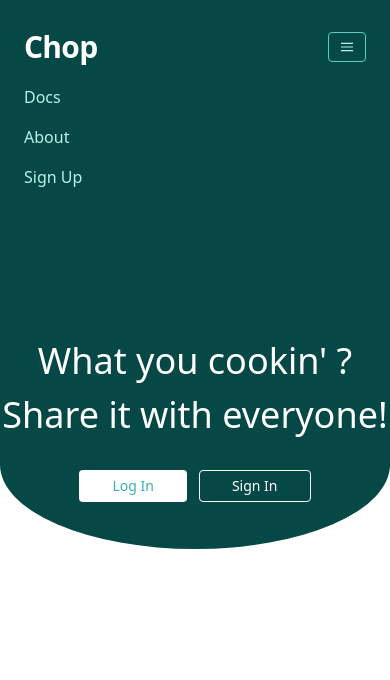
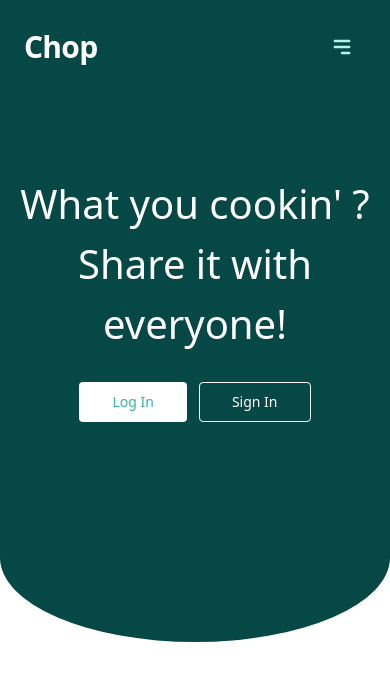
Before and after one commit to MichaelGee/chop, a React (Create React App) app: page / in a window 390 px wide. Shown: the top 680 px of the page. Built offline with nearby package versions, Linux system fonts and the light colour scheme.

Commit message:
fix the dropdown

```diff
--- a/src/App.css
+++ b/src/App.css
@@ -1,17 +1,16 @@
-.banner {
-  background-color: transparent !important;
+.navbar {
+  background-color: #054846 !important;
 }
 
 .curved-banner {
   position: relative;
-  z-index: 10;
   background: #054846;
   height: 65vh;
   border-bottom-left-radius: 65% 20%;
   border-bottom-right-radius: 65% 20%;
 }
 
-.banner-text {
+.curved-banner .banner {
   min-height: 50vh;
   display: -webkit-box;
   display: -ms-flexbox;
@@ -28,4 +27,14 @@
           justify-content: center;
   color: white;
 }
+
+.curved-banner .banner .banner-text {
+  font-size: 3.7em;
+}
+
+@media screen and (max-width: 800px) {
+  .curved-banner .banner .banner-text {
+    font-size: 2.5em;
+  }
+}
 /*# sourceMappingURL=App.css.map */
--- a/src/App.scss
+++ b/src/App.scss
@@ -1,23 +1,35 @@
 
 // Navigation bar and banner
-.banner{
-    background-color: transparent !important;
+.navbar{
+    background-color:  #054846 !important;
 
   }
   .curved-banner{
    position:relative;
-   z-index: 10;
    background: #054846;
    height: 65vh;
    border-bottom-left-radius: 65% 20%;
    border-bottom-right-radius: 65% 20%;
-  }
-
-.banner-text {
+   .banner {
     min-height: 50vh;
     display: flex;
     flex-direction: column;
     align-items: center;
     justify-content: center;
     color: white;
+    .banner-text{
+        font-size: 3.7em;
+    }
   }
+  }
+
+
+  @media screen and (max-width:800px){
+      .curved-banner{
+          .banner{
+              .banner-text{
+                  font-size: 2.5em;
+              }
+          }
+      }
+  }
--- a/src/components/Navbar/navbar.js
+++ b/src/components/Navbar/navbar.js
@@ -2,27 +2,34 @@ import React from "react";
 
 const Navbar = () => {
   /* const [open, setOpen] = React.useEffect(false); */
+  const [isExpanded, setIsExpanded] = React.useState(false);
 
   return (
     <div>
-      <div className='curved-banner'>
-        <nav className='banner flex items-center justify-between flex-wrap bg-teal-500 p-6'>
+      <nav className='navbar flex items-center justify-between flex-wrap bg-teal-500 p-6'>
         <div className='flex items-center flex-shrink-0 text-white mr-6'>
           <span className='font-semibold text-3xl tracking-tight'>Chop</span>
         </div>
         <div className='block lg:hidden'>
-            <button className='flex items-center px-3 py-2 border rounded text-teal-200 border-teal-400 hover:text-white hover:border-white'>
-              <svg
-                className='fill-current h-3 w-3'
-                viewBox='0 0 20 20'
-                xmlns='http://www.w3.org/2000/svg'
+          <button
+            onClick={() => setIsExpanded(!isExpanded)}
+            className='flex items-center px-3 py-2 text-teal-200 border-teal-400 hover:text-white hover:border-white'
           >
-                <title>Menu</title>
-                <path d='M0 3h20v2H0V3zm0 6h20v2H0V9zm0 6h20v2H0v-2z' />
+            <svg fill='currentColor' viewBox='0 0 20 20' class='w-6 h-6'>
+              <path
+                x-show='!open'
+                fill-rule='evenodd'
+                d='M3 5a1 1 0 011-1h12a1 1 0 110 2H4a1 1 0 01-1-1zM3 10a1 1 0 011-1h12a1 1 0 110 2H4a1 1 0 01-1-1zM9 15a1 1 0 011-1h6a1 1 0 110 2h-6a1 1 0 01-1-1z'
+                clip-rule='evenodd'
+              ></path>
             </svg>
           </button>
         </div>
-          <div className='menu w-full block flex-grow lg:flex lg:items-center lg:w-auto'>
+        <div
+          className={`${
+            isExpanded ? `block` : `hidden`
+          } w-full block flex-grow lg:flex lg:items-center lg:w-auto `}
+        >
           <div className='text-sm lg:flex-grow'></div>
           <div>
             <a
@@ -46,8 +53,9 @@ const Navbar = () => {
           </div>
         </div>
       </nav>
-        <div className='banner-text'>
-          <h1 className='text-4xl font-thin text-center'>
+      <div className='curved-banner'>
+        <div className='banner'>
+          <h1 className='banner-text font-thin text-center'>
             What you cookin' ?
             <br />
             Share it with everyone!
@@ -55,13 +63,13 @@ const Navbar = () => {
           <div className='buttons flex justify-between my-3 space-x-3'>
             <a
               href='#'
-              className='inline-block text-sm px-4 py-2 leading-none border rounded text-teal-500 hover:border-white border-transparent hover:text-white hover:bg-transparent bg-white mt-4 px-8 lg:mt-0'
+              className='inline-block text-sm px-4 py-2 leading-none border rounded text-teal-500 hover:border-white border-transparent hover:text-white hover:bg-transparent bg-white mt-4 px-8 py-3 lg:mt-0'
             >
               Log In
             </a>
             <a
               href='#'
-              className='inline-block text-sm px-4 py-2 leading-none border rounded text-white border-white hover:border-transparent hover:text-teal-500 hover:bg-white mt-4 px-8 lg:mt-0'
+              className='inline-block text-sm px-4 py-2 leading-none border rounded text-white border-white hover:border-transparent hover:text-teal-500 hover:bg-white mt-4 px-8 py-3 lg:mt-0'
             >
               Sign In
             </a>
```
Also changed, not shown: tailwind.js, 1 other file (tests, documents, lock files or other folders). Lines whose indentation alone changed are shown as unchanged.
